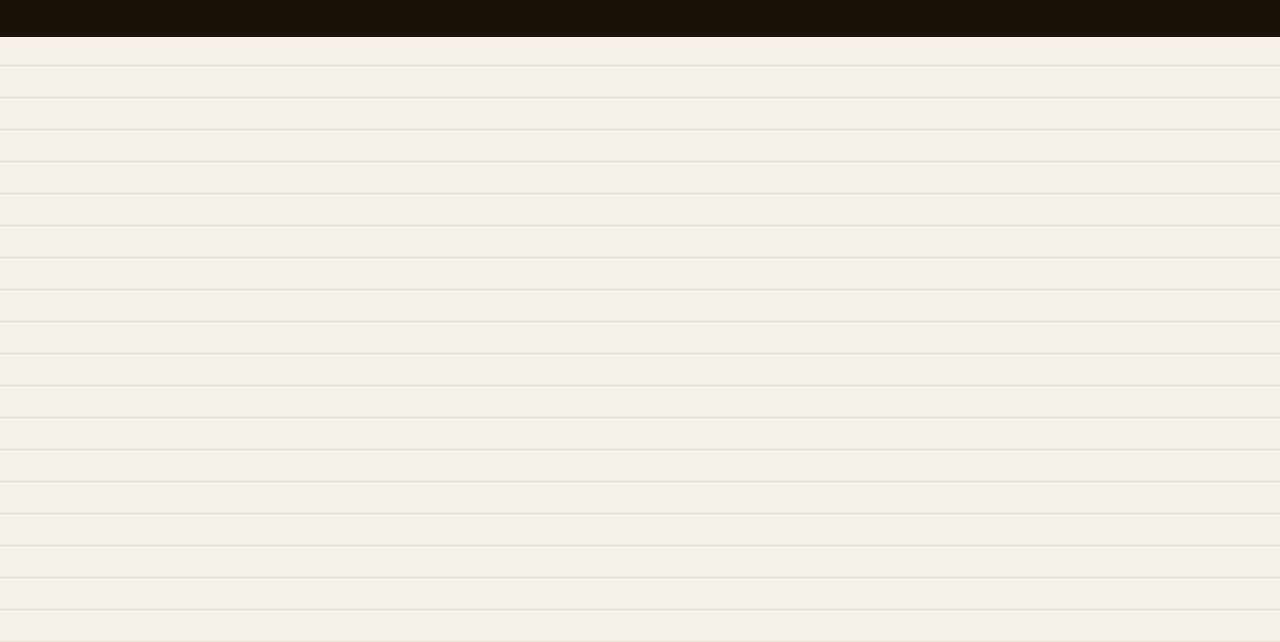
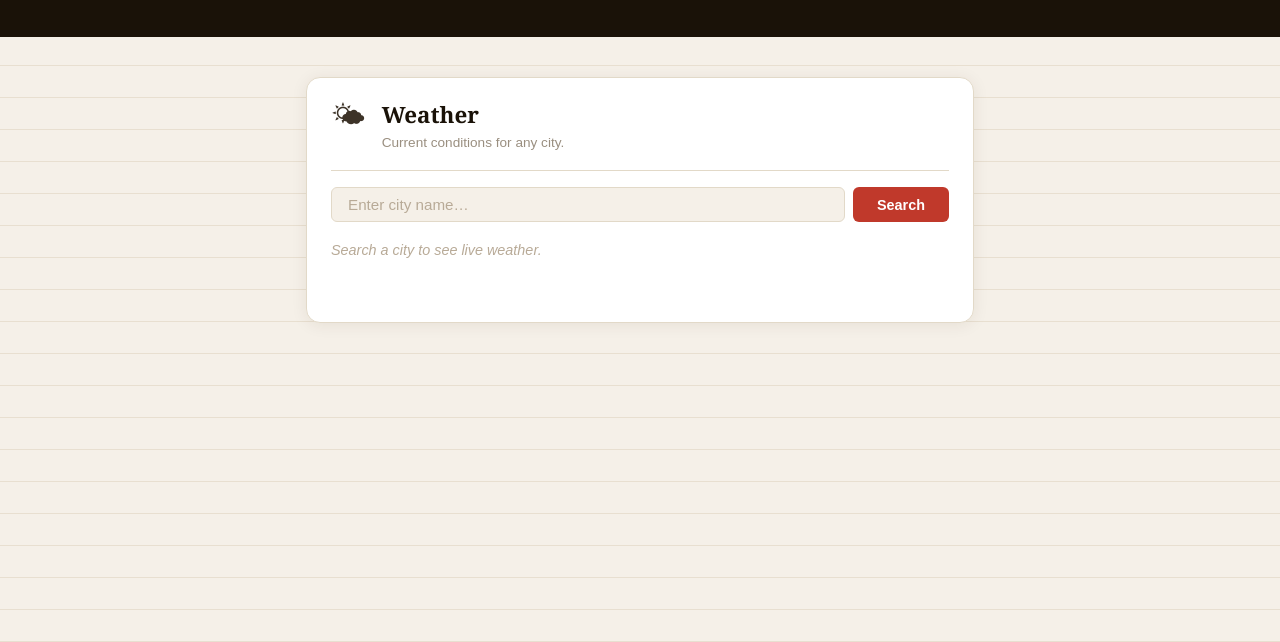
Before and after one commit to RimsahKOusar/synent-task6--APIIntegrationProject-RimshaKousar, a plain HTML site: page index.html in a window 1280 px wide. Shown: the part 158-800 px from the top of the page. Drawn offline with Linux system fonts and the light colour scheme.

Commit message:
panel-header (🌤 icon + title), cityInput, weatherBtn, #weatherResult

```diff
--- a/index.html
+++ b/index.html
@@ -8,6 +8,7 @@
     <!-- ── STYLESHEETS (one per module) ──────────────────────────── -->
   <link rel="stylesheet" href="css/base.css" />          <!-- foundation        -->
   <link rel="stylesheet" href="css/loader-error.css" />  <!-- loading & errors  -->
+  <link rel="stylesheet" href="css/weather.css" />       <!-- weather section   -->
 
 </head>
 <body>
@@ -34,8 +35,48 @@
   └─────────────────────────────────────────────────────────┘
   -->
   <main class="dashboard">
+    <!-- ══════════════════════════════════════════════════════
+         MODULE 1 — WEATHER PANEL
+         Uses: Open-Meteo API (free, no key required)
+         User types a city name → JS fetches coordinates
+         from Nominatim → then fetches weather data
+    ═══════════════════════════════════════════════════════ -->
+    <section class="panel" id="weatherPanel" aria-label="Weather lookup">
+
+      <div class="panel-header">
+        <span class="panel-icon">🌤</span>
+        <div>
+          <h2 class="panel-title">Weather</h2>
+          <p class="panel-desc">Current conditions for any city.</p>
+        </div>
+      </div>
+
+      <!-- Search row: input + button -->
+      <div class="search-row">
+        <input
+          type="text"
+          id="cityInput"
+          class="search-input"
+          placeholder="Enter city name…"
+          autocomplete="off"
+        />
+        <button class="search-btn" id="weatherBtn">
+          Search
+        </button>
+      </div>
+
+      <!-- Result area: filled by render.js -->
+      <div class="panel-result" id="weatherResult">
+        <p class="hint-text">Search a city to see live weather.</p>
+      </div>
+    </section>
+
+
+    </main>
 
 
     <script src="js/render.js"></script>
+    <script src="js/api.js"></script>
+    <script src="js/events.js"></script>
 </body>
 </html>
```
